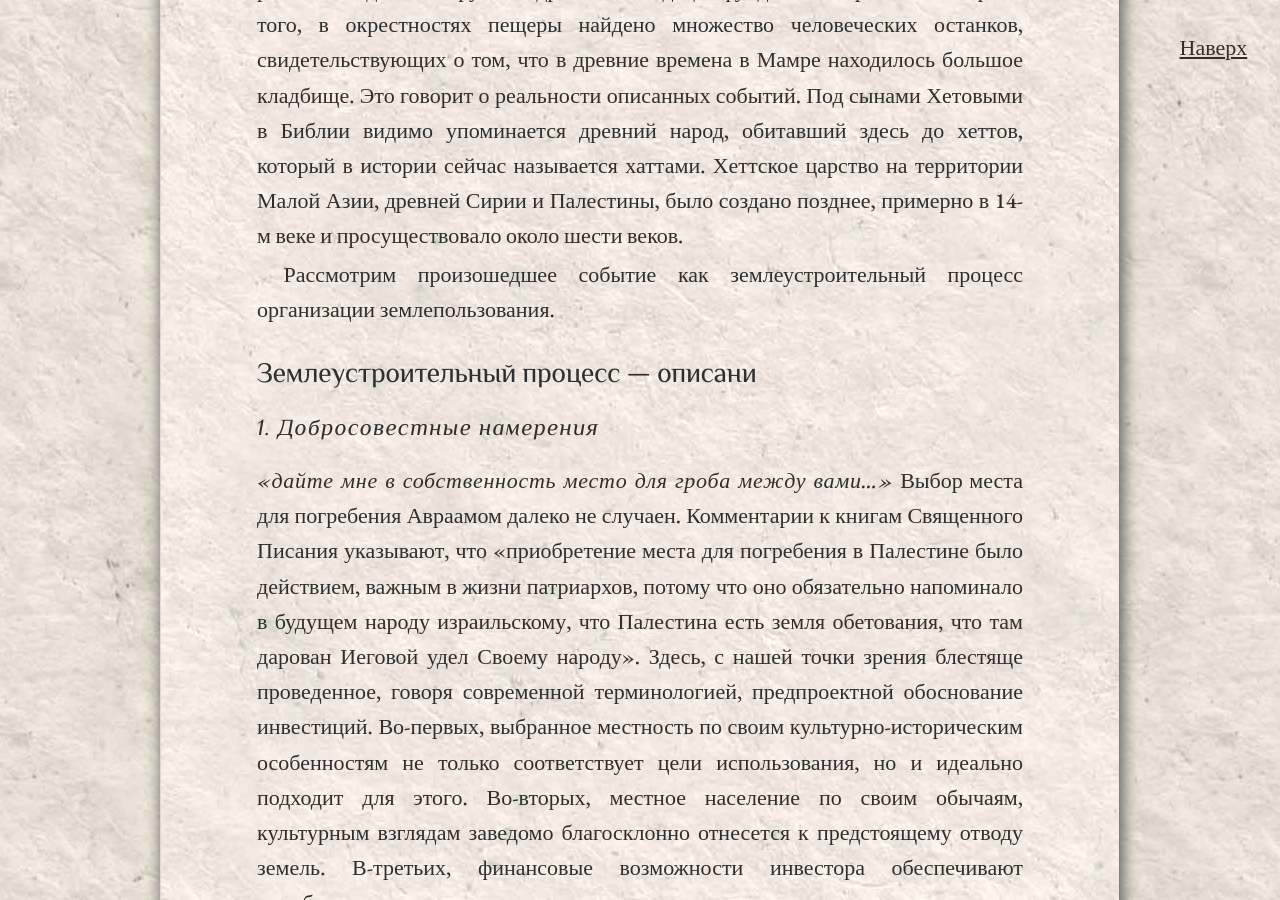
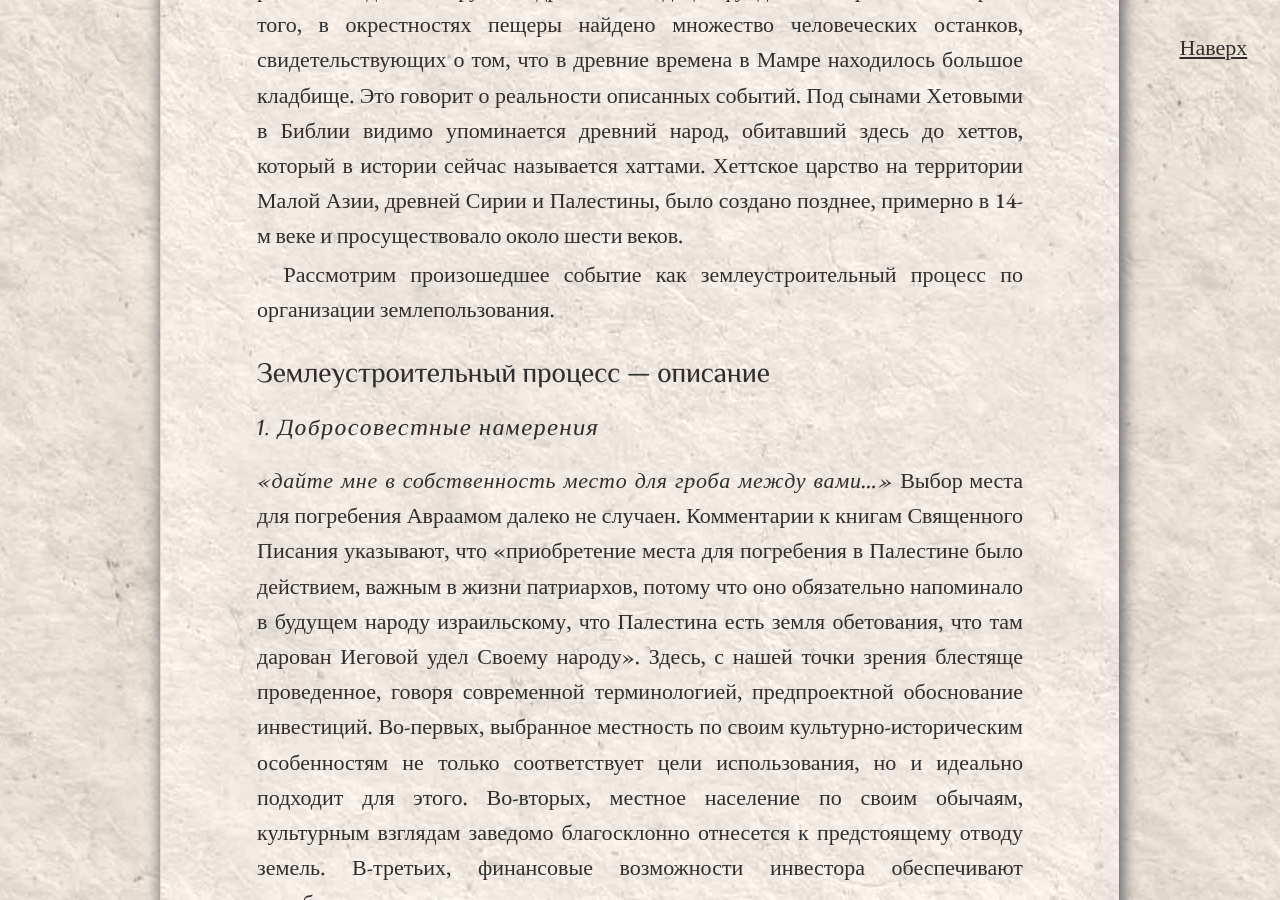
Before and after one commit to SergSi/land-use-art, a Jekyll site: the page built from pages/text.md, in a window 1280 px wide and 900 px high, scrolled down 2473 px. Built offline with Jekyll 4.4.1, drawn with Linux system fonts in a browser that asks for light colours; some web fonts are replaced; some of the changed text lies outside the part shown.

Commit message:
Update text.md

```diff
--- a/pages/text.md
+++ b/pages/text.md
@@ -14,9 +14,9 @@ permalink: /text/
 
 В труде А.А. Опарина (Ключи истории. Археологическое исследование книги Бытие) приводятся сведения, что упоминаемая в Библии пещера Махпела расположена в трех километрах к северу от Хеврона. При археологических раскопках здесь обнаружили древний колодец и фундамент жертвенника. Кроме того, в окрестностях пещеры найдено множество человеческих останков, свидетельствующих о том, что в древние времена в Мамре находилось большое кладбище. Это говорит о реальности описанных событий. Под сынами Хетовыми в Библии видимо упоминается древний народ, обитавший здесь до хеттов, который в истории сейчас называется хаттами. Хеттское царство на территории Малой Азии, древней Сирии и Палестины, было создано позднее, примерно в 14-м веке и просуществовало около шести веков.
 
-Рассмотрим произошедшее событие как землеустроительный процесс организации землепользования.
+Рассмотрим произошедшее событие как землеустроительный процесс по организации землепользования.
 
-## Землеустроительный процесс — описани
+## Землеустроительный процесс — описание
 
 ### 1. Добросовестные намерения
 
```
